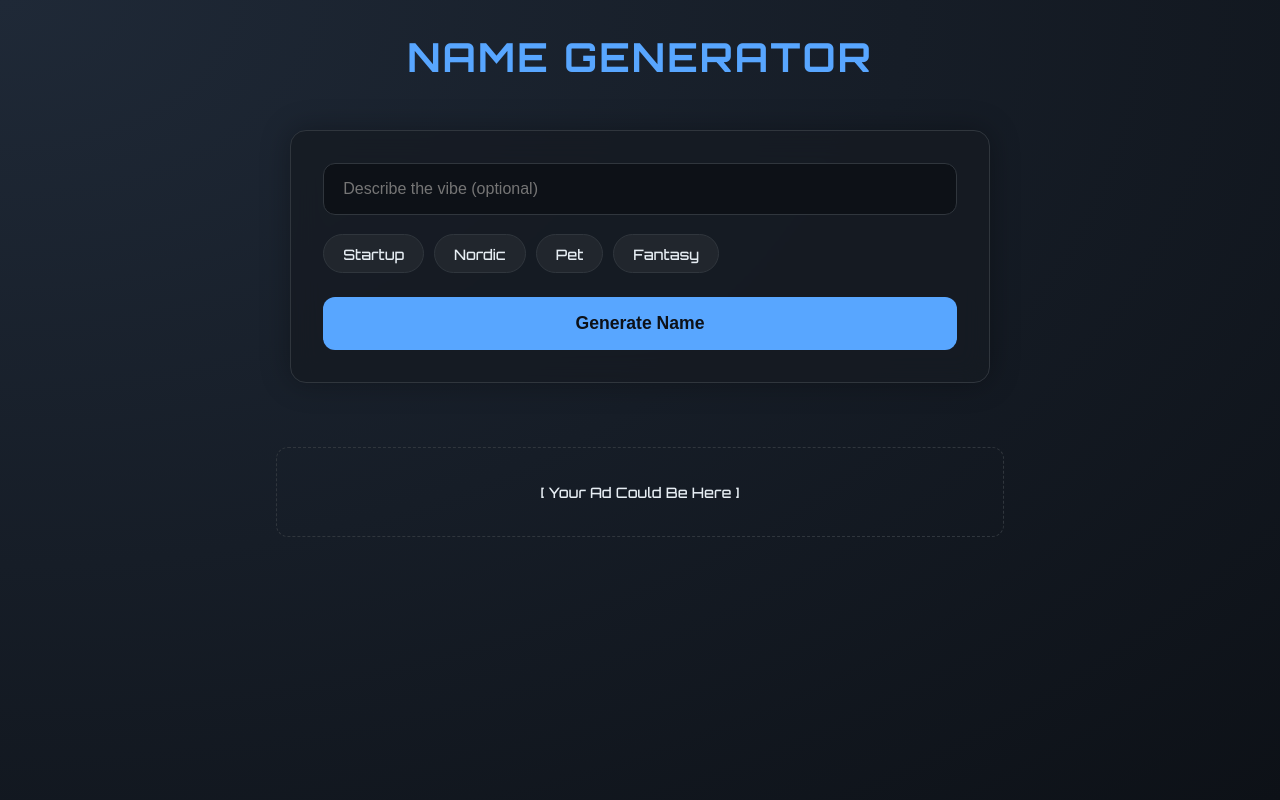
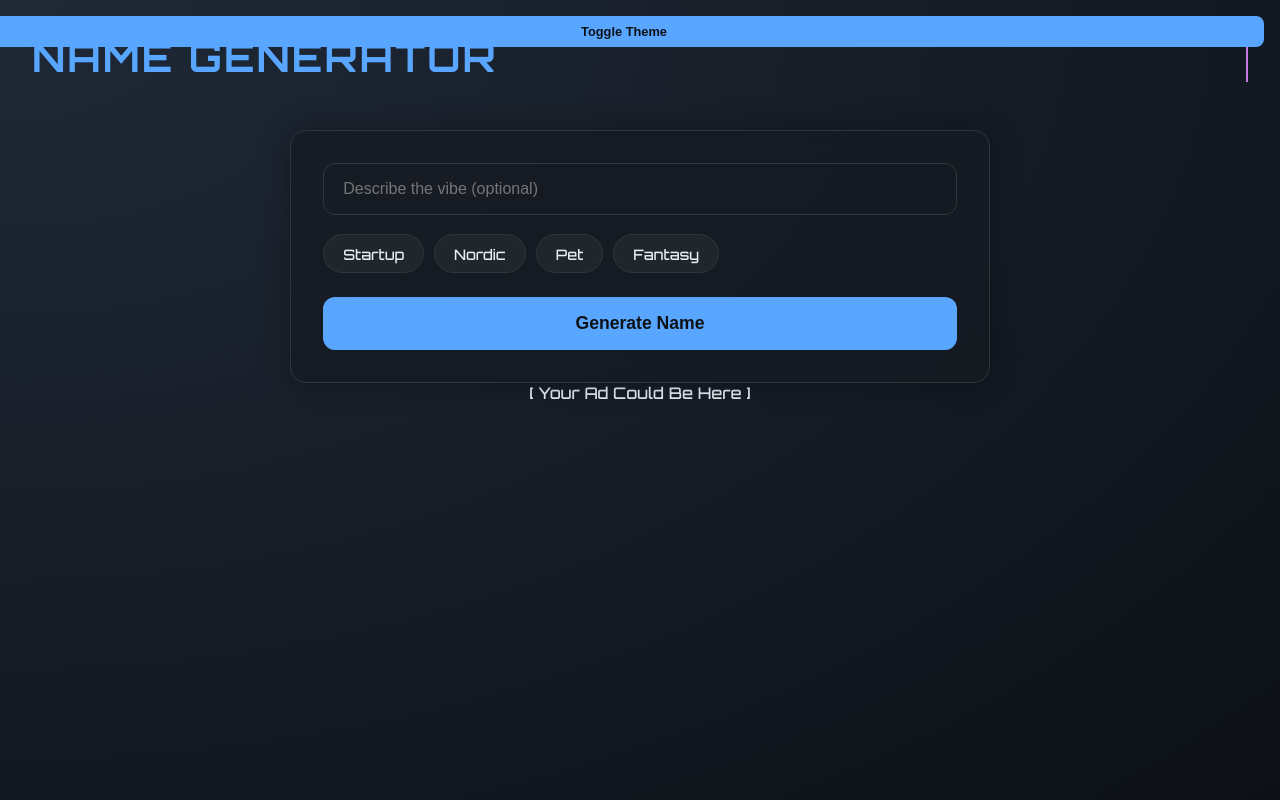
Before and after one commit to RayEngmark/namegen_flask, a Flask app: page / in a window 1280 px wide. Run offline with Flask 3, Linux system fonts and the light colour scheme.

Commit message:
✨ Add theme toggle, typing animation, and shimmer loading to UI

```diff
--- a/templates/index.html
+++ b/templates/index.html
@@ -8,11 +8,15 @@
   <style>
     :root {
       --bg-dark: #0d1117;
-      --card-bg: #161b22cc;
+      --bg-light: #f4f4f4;
+      --card-bg-dark: #161b22cc;
+      --card-bg-light: #ffffff;
       --primary: #58a6ff;
       --accent: #c778dd;
-      --text: #e6edf3;
-      --border: #30363d;
+      --text-dark: #e6edf3;
+      --text-light: #1e1e1e;
+      --border-dark: #30363d;
+      --border-light: #cccccc;
       --blur: blur(14px);
     }
 
@@ -20,17 +24,26 @@
       box-sizing: border-box;
     }
 
+    body[data-theme="dark"] {
+      background: radial-gradient(ellipse at top left, #1f2937 0%, #0d1117 100%);
+      color: var(--text-dark);
+    }
+
+    body[data-theme="light"] {
+      background: linear-gradient(to bottom, #ffffff, #f4f4f4);
+      color: var(--text-light);
+    }
+
     body {
       margin: 0;
       padding: 2rem;
       font-family: 'Orbitron', sans-serif;
-      background: radial-gradient(ellipse at top left, #1f2937 0%, #0d1117 100%);
-      color: var(--text);
       display: flex;
       flex-direction: column;
       align-items: center;
       min-height: 100vh;
       overflow-x: hidden;
+      transition: background 0.5s, color 0.5s;
     }
 
     .logo {
@@ -42,25 +55,45 @@
       text-transform: uppercase;
     }
 
+    .toggle-theme {
+      position: absolute;
+      top: 1rem;
+      right: 1rem;
+      background: var(--primary);
+      color: #0d1117;
+      padding: 0.5rem 1rem;
+      border-radius: 8px;
+      border: none;
+      cursor: pointer;
+      font-size: 0.8rem;
+      font-weight: bold;
+    }
+
     .input-group {
-      background: var(--card-bg);
-      border: 1px solid var(--border);
+      background: var(--card-bg-dark);
+      border: 1px solid var(--border-dark);
       border-radius: 16px;
       backdrop-filter: var(--blur);
       padding: 2rem;
       max-width: 700px;
       width: 100%;
       box-shadow: 0 0 30px rgba(0,0,0,0.3);
+      transition: background 0.5s, border 0.5s;
+    }
+
+    body[data-theme="light"] .input-group {
+      background: var(--card-bg-light);
+      border: 1px solid var(--border-light);
     }
 
     input[type="text"] {
       width: 100%;
       padding: 1rem 1.2rem;
       font-size: 1rem;
-      background: #0d1117;
-      border: 1px solid var(--border);
+      background: transparent;
+      border: 1px solid var(--border-dark);
       border-radius: 12px;
-      color: var(--text);
+      color: inherit;
       margin-bottom: 1.2rem;
     }
 
@@ -73,9 +106,9 @@
 
     .tag {
       background: #21262d;
-      color: var(--text);
+      color: var(--text-dark);
       padding: 0.6rem 1.2rem;
-      border: 1px solid var(--border);
+      border: 1px solid var(--border-dark);
       border-radius: 999px;
       cursor: pointer;
       transition: all 0.2s ease;
@@ -100,13 +133,9 @@
       transition: 0.2s ease;
     }
 
-    button:hover {
-      background: #4093ff;
-    }
-
     .result-box {
-      background: var(--card-bg);
-      border: 1px solid var(--border);
+      background: var(--card-bg-dark);
+      border: 1px solid var(--border-dark);
       backdrop-filter: var(--blur);
       padding: 2.5rem;
       border-radius: 20px;
@@ -115,6 +144,12 @@
       width: 100%;
       box-shadow: 0 0 40px rgba(0,0,0,0.4);
       text-align: center;
+      transition: background 0.5s, border 0.5s;
+    }
+
+    body[data-theme="light"] .result-box {
+      background: var(--card-bg-light);
+      border: 1px solid var(--border-light);
     }
 
     .name-grid {
@@ -131,32 +166,40 @@
       font-weight: bold;
       color: var(--primary);
       border-radius: 16px;
-      border: 1px solid var(--border);
+      border: 1px solid var(--border-dark);
       transition: 0.3s ease;
+      min-height: 3.5rem;
     }
 
-    .name-box:hover {
-      transform: scale(1.05);
-      border-color: var(--accent);
+    .shimmer {
+      background: linear-gradient(90deg, #2a2f36 25%, #3a3f48 50%, #2a2f36 75%);
+      background-size: 200% 100%;
+      animation: shimmer 1.2s infinite;
+      color: transparent;
     }
 
-    .ad-space {
-      margin-top: 4rem;
-      width: 100%;
-      max-width: 728px;
-      height: 90px;
-      border: 1px dashed var(--border);
-      border-radius: 12px;
-      display: flex;
-      align-items: center;
-      justify-content: center;
-      font-size: 0.9rem;
-      color: var(--gray);
+    @keyframes shimmer {
+      0% { background-position: -200% 0; }
+      100% { background-position: 200% 0; }
+    }
+
+    .typing {
+      border-right: 2px solid var(--accent);
+      white-space: nowrap;
+      overflow: hidden;
+      animation: typing 2s steps(30) 1 normal both;
+    }
+
+    @keyframes typing {
+      from { width: 0 }
+      to { width: 100% }
     }
   </style>
 </head>
-<body>
-  <div class="logo">Name Generator</div>
+<body data-theme="dark">
+  <button class="toggle-theme" onclick="toggleTheme()">Toggle Theme</button>
+
+  <div class="logo typing">Name Generator</div>
 
   <div class="input-group">
     <input type="text" id="vibe" placeholder="Describe the vibe (optional)" />
@@ -193,8 +236,26 @@
       });
     });
 
+    function toggleTheme() {
+      const current = document.body.getAttribute("data-theme");
+      document.body.setAttribute("data-theme", current === "dark" ? "light" : "dark");
+    }
+
     async function generateName() {
       const vibe = document.getElementById("vibe").value;
+      const grid = document.getElementById("nameGrid");
+      const resultBox = document.getElementById("resultBox");
+
+      // Show shimmer boxes
+      resultBox.style.display = "block";
+      grid.innerHTML = "";
+      for (let i = 0; i < 4; i++) {
+        const shimmer = document.createElement("div");
+        shimmer.className = "name-box shimmer";
+        shimmer.textContent = "Generating...";
+        grid.appendChild(shimmer);
+      }
+
       const res = await fetch("/generate-name", {
         method: "POST",
         headers: {
@@ -206,16 +267,13 @@
       const data = await res.json();
       const names = data.names || [];
 
-      const grid = document.getElementById("nameGrid");
       grid.innerHTML = "";
       names.forEach((name) => {
         const div = document.createElement("div");
-        div.className = "name-box";
+        div.className = "name-box typing";
         div.textContent = name;
         grid.appendChild(div);
       });
-
-      document.getElementById("resultBox").style.display = "block";
     }
   </script>
 </body>
```
